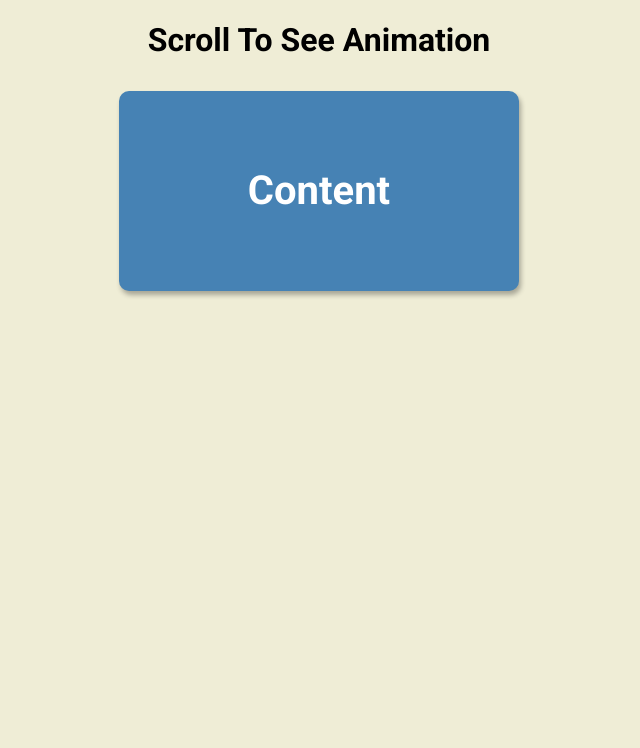
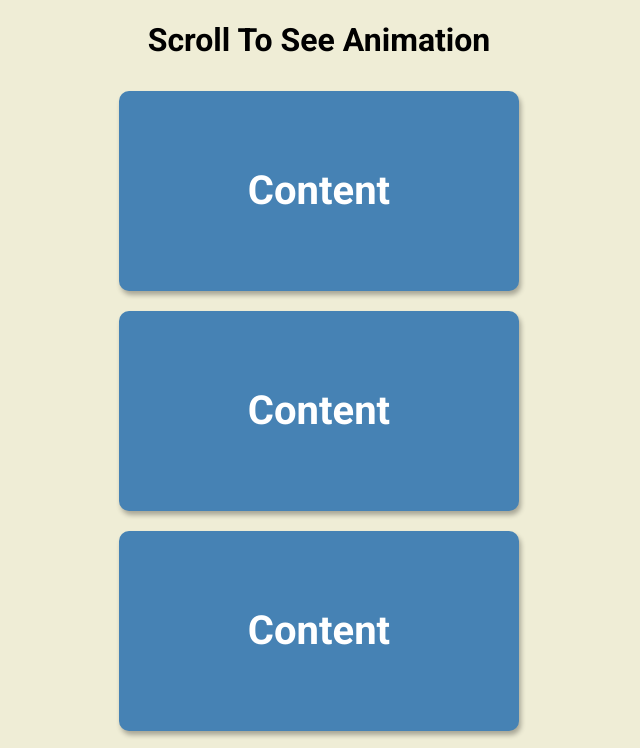
Before and after one commit to mmkrty/50-scroll-animation, a plain HTML site: page index.html in a window 1280 px wide. Shown: the top 748 px of the page, without its empty margins (321-961 px from the left). Drawn offline with Linux system fonts and the light colour scheme.

Commit message:
add overflow-x hidden, and complete js function.

```diff
--- a/index.html
+++ b/index.html
@@ -14,7 +14,7 @@
 
 <body>
     <h1>Scroll To See Animation</h1>
-    <div class="box show">
+    <div class="box">
         <h2>Content</h2>
     </div>
     <div class="box">
--- a/script.js
+++ b/script.js
@@ -0,0 +1,18 @@
+const boxes = document.querySelectorAll(".box");
+
+window.addEventListener("scroll", checkBoxes);
+
+//show the boxes already available on the screen
+checkBoxes();
+
+function checkBoxes(){
+    const triggerBottom = window.innerHeight/5 * 4;
+    boxes.forEach(box => {
+        const boxTop = box.getBoundingClientRect().top;
+        if (boxTop < triggerBottom) {
+            box.classList.add("show");
+        } else {
+            box.classList.remove("show");
+        }
+    });
+}
--- a/style.css
+++ b/style.css
@@ -12,6 +12,7 @@ body {
   justify-content: center;
   align-items: center;
   flex-direction: column;
+  overflow-x: hidden;
 }
 
 .box {
@@ -29,12 +30,12 @@ body {
   transition: transform 0.4s ease;
 }
 
+.box:nth-of-type(even) {
+  transform: translateX(-400%);
+}
+
 .box.show {
   transform: translateX(0);
-}
-
-.box:nth-of-type(even) {
-  transform: translateX(-400%);
 }
 
 .box h2 {
```
